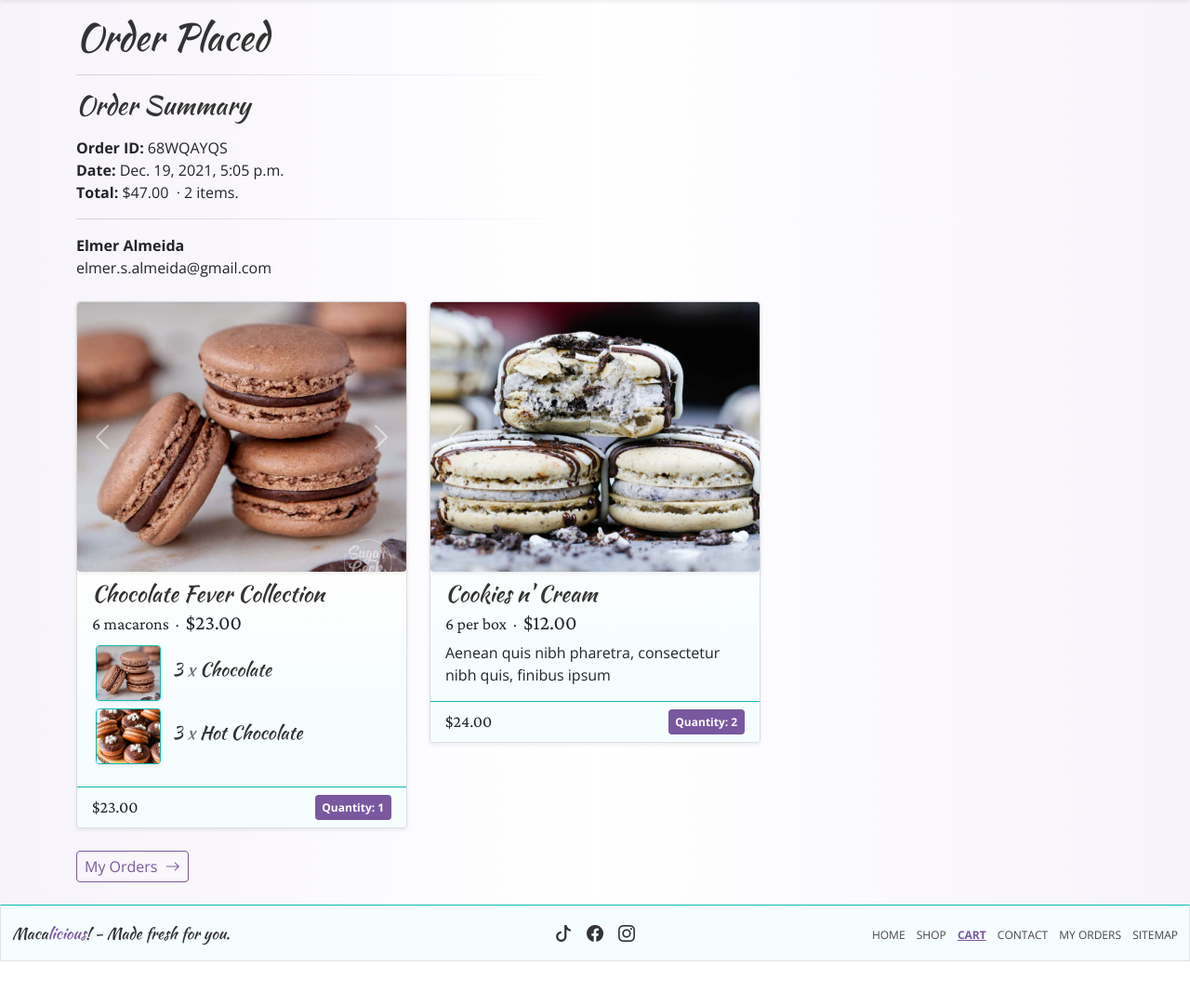
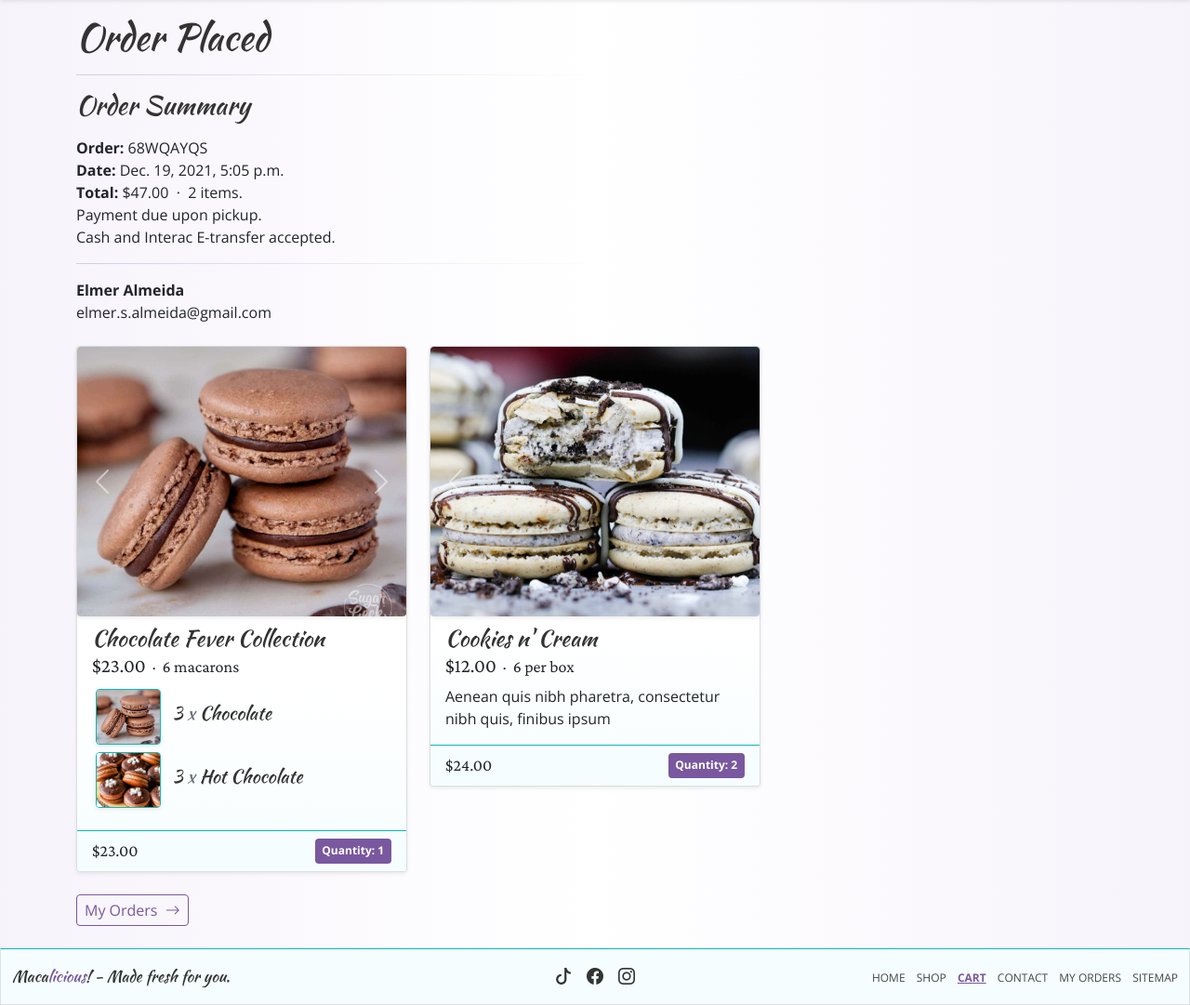
Before and after one commit to Elmer-Almeida/macalicious, a Django app: a page that uses templates/partials/navbar.html in a window 1280 px wide. Shown: the part 65-1146 px from the top of the page at 93% size. Before the commit the page ends 1099 px from the top, so only its background shows below. Run offline with Django 3.2, Linux system fonts and the light colour scheme; a user stored in the database is signed in; data comes from the database, SQL or seed files in the repository; both versions use the stored data as it was after the commit; some libraries are stand-ins or nearby versions.

Commit message:
minor updates; navbar white, updated global link color, card linear gradient

```diff
--- a/cart/templates/cart/checkout_complete.html
+++ b/cart/templates/cart/checkout_complete.html
@@ -22,9 +22,12 @@
 
                 <div class="mt-3 order-summary-details">
                     <p style="font-size: 16px;">
-                        <b>Order ID:</b> <span>{{ order.code }}</span> <br>
+                        <b>Order:</b> <span>{{ order.code }}</span> <br>
                         <b>Date: </b><span>{{ order.created_at }}</span> <br>
-                        <b>Total: </b><span>${{ order.total }} &nbsp;&middot;&nbsp;{{ order.cart.cart_items.count }}{% if order.cart.cart_items.count == 1 %} item. {% else %} items. {% endif %}</span>
+                        <b>Total: </b><span>${{ order.total }} &nbsp;&middot;&nbsp; {{ order.cart.cart_items.active.count }}{% if order.cart.cart_items.count == 1 %} item. {% else %} items. {% endif %}</span>
+                        <br>
+                        Payment due upon pickup. <br>
+                        Cash and Interac E-transfer accepted.
                     </p>
                     <hr>
                     <p class="mt-2 fw-bold">
--- a/cart/templates/partials/cart_results.html
+++ b/cart/templates/partials/cart_results.html
@@ -17,13 +17,13 @@
                 </div>
 
                 <p class="card-text price mb-1 mt-0" style="font-size:18px;">
+                    {{ item.content_object.display_total }}
+                    &nbsp;&middot;&nbsp;
                     {% if item.item_type.name == 'Macaron Set' %}
                         {{ item.content_object.quantity }} per box
                     {% elif item.item_type.name == 'Macaron Collection' %}
                         {{ item.content_object.get_macaron_count }} macarons
                     {% endif %}
-                    &nbsp;&middot;&nbsp;
-                    {{ item.content_object.display_total }}
                 </p>
                 {% if item.item_type.name == 'Macaron Set' %}
                     <p class="card-text mb-0">
--- a/shop/models.py
+++ b/shop/models.py
@@ -163,9 +163,9 @@ class Set(models.Model):
         if self.is_on_sale():
             return mark_safe(
                 f"<span class='price' style='font-size:18px;text-decoration:line-through;'>&nbsp;${self.get_original_price()}&nbsp;</span> &nbsp;"
-                f"<span class='price' style='font-size:22px;color:#91363d;'>${self.get_total()}</span>")
+                f"<span class='price' style='font-size:21px;color:#91363d;'>${self.get_total()}</span>")
         else:
-            return mark_safe(f"<span class='price' style='font-size:22px;'>${self.get_total()}</span>")
+            return mark_safe(f"<span class='price' style='font-size:21px;'>${self.get_total()}</span>")
 
     def admin_get_price(self):
         return self.price
@@ -292,9 +292,9 @@ class Collection(models.Model):
         if self.is_on_sale():
             return mark_safe(
                 f"<span class='price' style='font-size:18px;text-decoration:line-through;'>&nbsp;${self.get_original_price()}&nbsp;</span> &nbsp;"
-                f"<span class='price' style='font-size:22px;color:#91363d;'>${self.get_total()}</span>")
+                f"<span class='price' style='font-size:21px;color:#91363d;'>${self.get_total()}</span>")
         else:
-            return mark_safe(f"<span class='price' style='font-size:22px;'>${self.get_total()}</span>")
+            return mark_safe(f"<span class='price' style='font-size:21px;'>${self.get_total()}</span>")
 
     def is_on_sale(self):
         if self.sale_price < self.price and self.sale_price != 0:
--- a/static/static_dirs/css/main.css
+++ b/static/static_dirs/css/main.css
@@ -235,11 +245,11 @@ a.email-link {
 }
 
 .card {
-    background: rgb(255, 255, 254);
-    background: -moz-linear-gradient(180deg, rgba(255, 255, 254, 1) 50%, rgba(246, 253, 255, 1) 80%, rgba(246, 253, 255, 1) 100%);
-    background: -webkit-linear-gradient(180deg, rgba(255, 255, 254, 1) 50%, rgba(246, 253, 255, 1) 80%, rgba(246, 253, 255, 1) 100%);
-    background: linear-gradient(180deg, rgba(255, 255, 254, 1) 50%, rgba(246, 253, 255, 1) 80%, rgba(246, 253, 255, 1) 100%);
-    filter: progid:DXImageTransform.Microsoft.gradient(startColorstr="#fffffe", endColorstr="#f6fdff", GradientType=1);
+    background: rgb(255, 255, 255);
+    background: -moz-linear-gradient(180deg, rgba(255, 255, 255, 1) 65%, rgba(246, 253, 255, 1) 100%);
+    background: -webkit-linear-gradient(180deg, rgba(255, 255, 255, 1) 65%, rgba(246, 253, 255, 1) 100%);
+    background: linear-gradient(180deg, rgba(255, 255, 255, 1) 65%, rgba(246, 253, 255, 1) 100%);
+    filter: progid:DXImageTransform.Microsoft.gradient(startColorstr="#ffffff", endColorstr="#f6fdff", GradientType=1);
 }
 
 .card-header, .card-footer {
--- a/templates/partials/navbar.html
+++ b/templates/partials/navbar.html
@@ -53,8 +53,8 @@
 
                 <li class="nav-item dropdown">
 
-                    <a class="nav-link dropdown-toggle {% if 'orders' in request.path %}purple{% elif 'account' in request.path %}purple{% endif %}" href="#" id="navbarDropdown" role="button"
-                       data-bs-toggle="dropdown" aria-expanded="false">
+                    <a class="nav-link dropdown-toggle" href="#" id="navbarDropdown" role="button"
+                       data-bs-toggle="dropdown" aria-expanded="false" style="{% if 'orders' in request.path %}color: #79589f !important;{% elif 'account' in request.path %}color: #79589f !important;{% endif %}">
                         {% if request.user.is_authenticated %}
                             {% if request.user.get_full_name %}
                                 {{ request.user.get_full_name }}
```
Also changed, not shown: other parts of static/static_dirs/css/main.css (+18 -8 lines), db.sqlite3.
